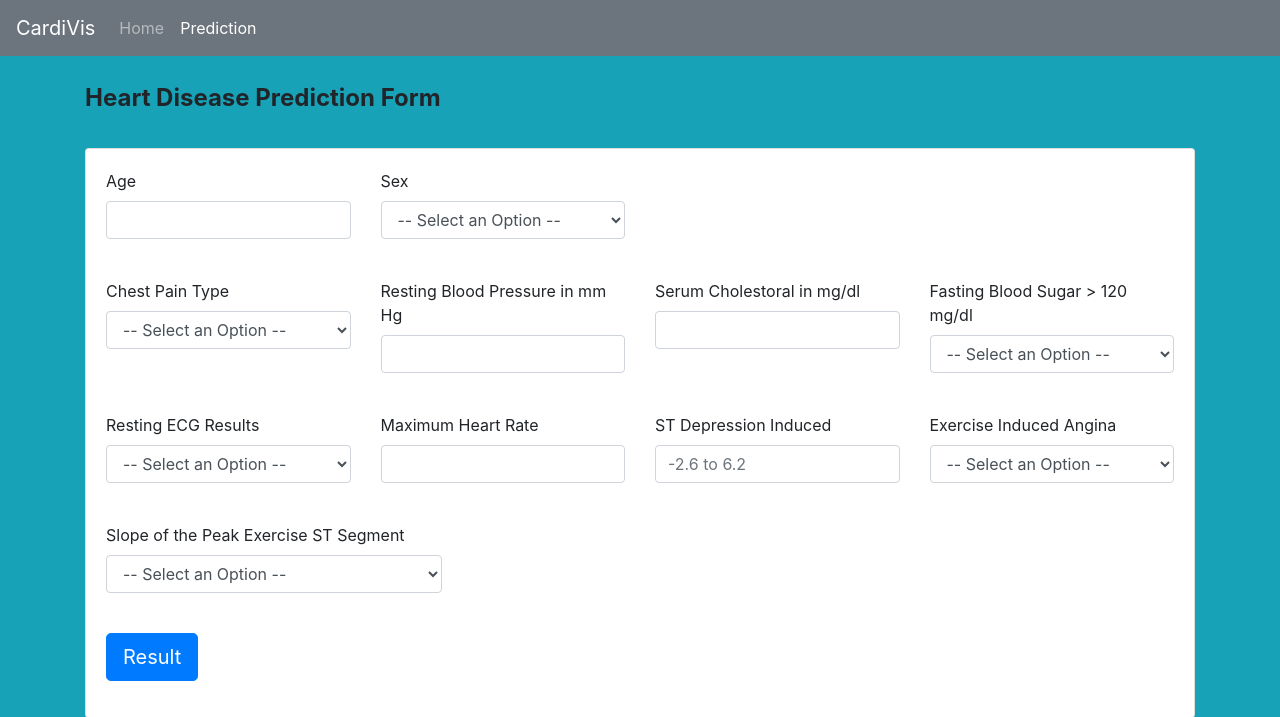
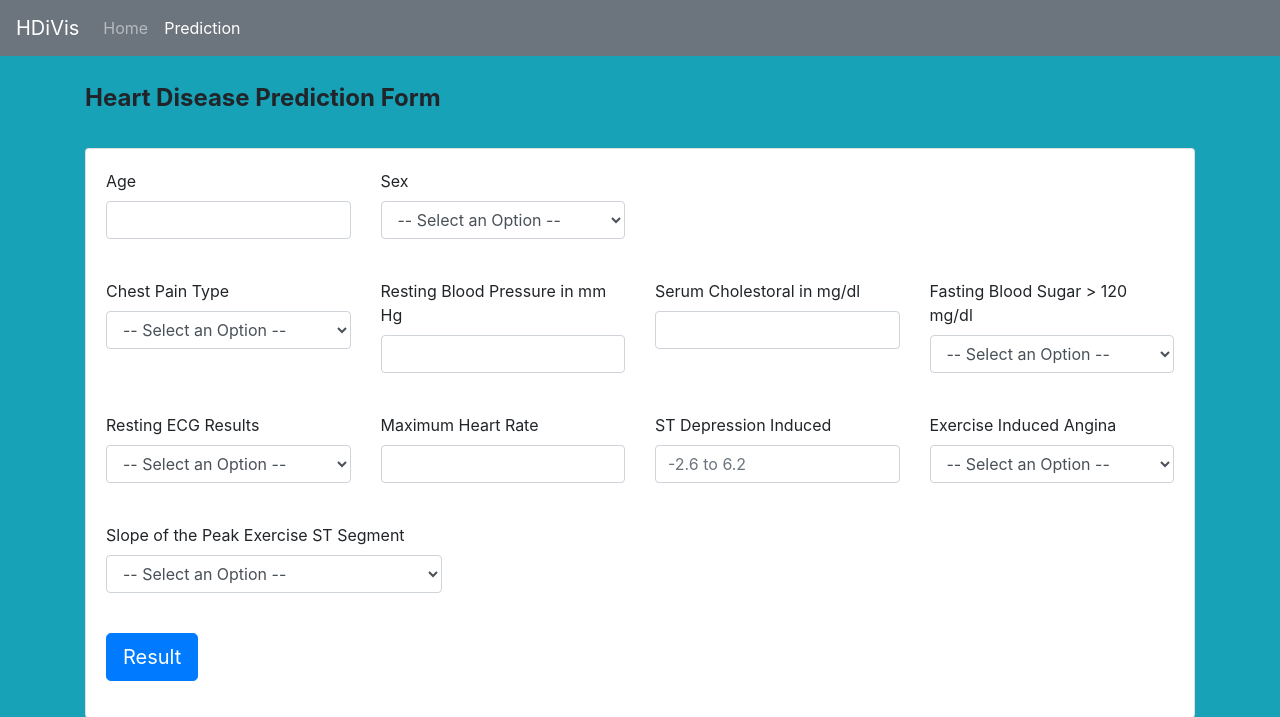
Before and after one commit to MaidulRumman13/HDVis, a Flask app: page /prediction in a window 1280 px wide. Shown: the top 717 px of the page. Run offline with Flask 2, Linux system fonts and the light colour scheme; parts of the project's set-up code (start-up, migrations or seed data) failed here and were passed over.

Commit message:
Update prediction.html

```diff
--- a/templates/prediction.html
+++ b/templates/prediction.html
@@ -10,10 +10,10 @@
     <link rel="stylesheet" href="https://cdn.jsdelivr.net/npm/bootstrap@4.6.1/dist/css/bootstrap.min.css"
         integrity="sha384-zCbKRCUGaJDkqS1kPbPd7TveP5iyJE0EjAuZQTgFLD2ylzuqKfdKlfG/eSrtxUkn" crossorigin="anonymous">
 
-    <title>CardiVis: Heart Disease Prediction</title>
+    <title>HDVis: Heart Disease Prediction</title>
 </head>
 <nav class="navbar navbar-expand-lg navbar-dark bg-secondary">
-    <a class="navbar-brand" href="#">CardiVis</a>
+    <a class="navbar-brand" href="#">HDiVis</a>
     <button class="navbar-toggler" type="button" data-toggle="collapse" data-target="#navbarNav"
         aria-controls="navbarNav" aria-expanded="false" aria-label="Toggle navigation">
         <span class="navbar-toggler-icon"></span>
```
